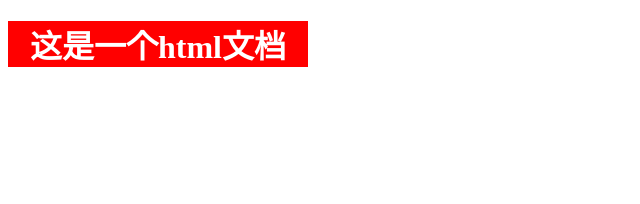
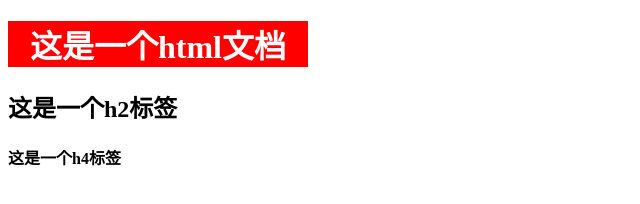
Before and after one commit to lizhan12/moivetalk, a plain HTML site: page index.html in a window 1280 px wide. Shown: the whole page, without its empty margins (0-640 px from the left). Drawn offline with Linux system fonts and the light colour scheme.

Commit message:
index.html添加了h2和h4标签

```diff
--- a/index.html
+++ b/index.html
@@ -13,5 +13,7 @@
 </head>
 <body>
   <h1>这是一个html文档</h1>
+  <h2>这是一个h2标签</h2>
+  <h4>这是一个h4标签</h4>
 </body>
 </html>
```
